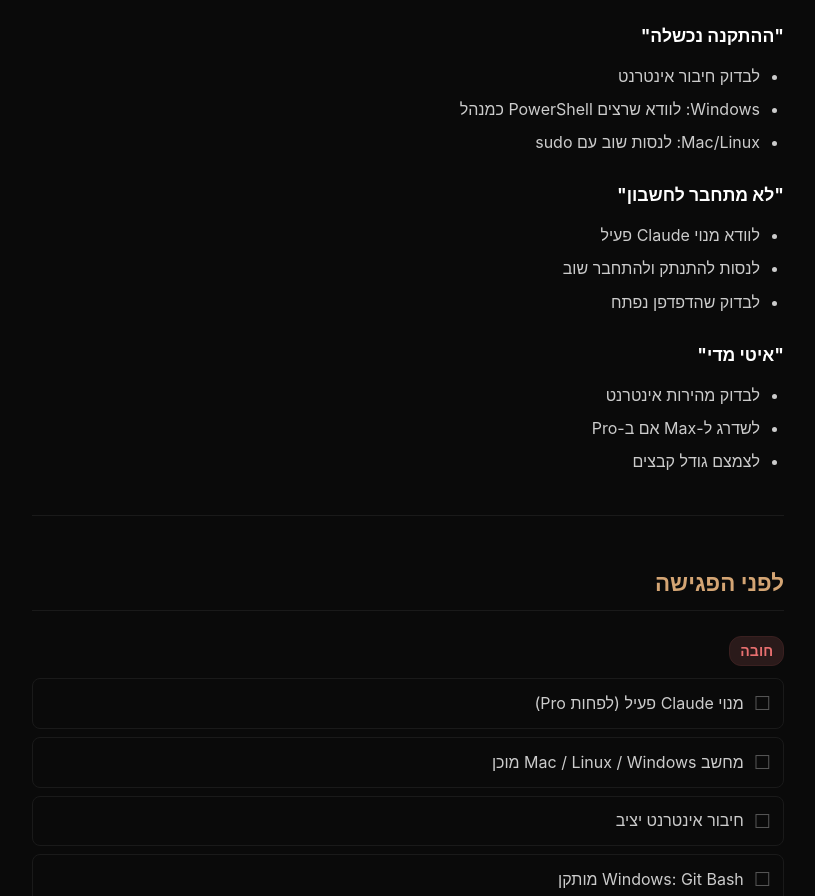
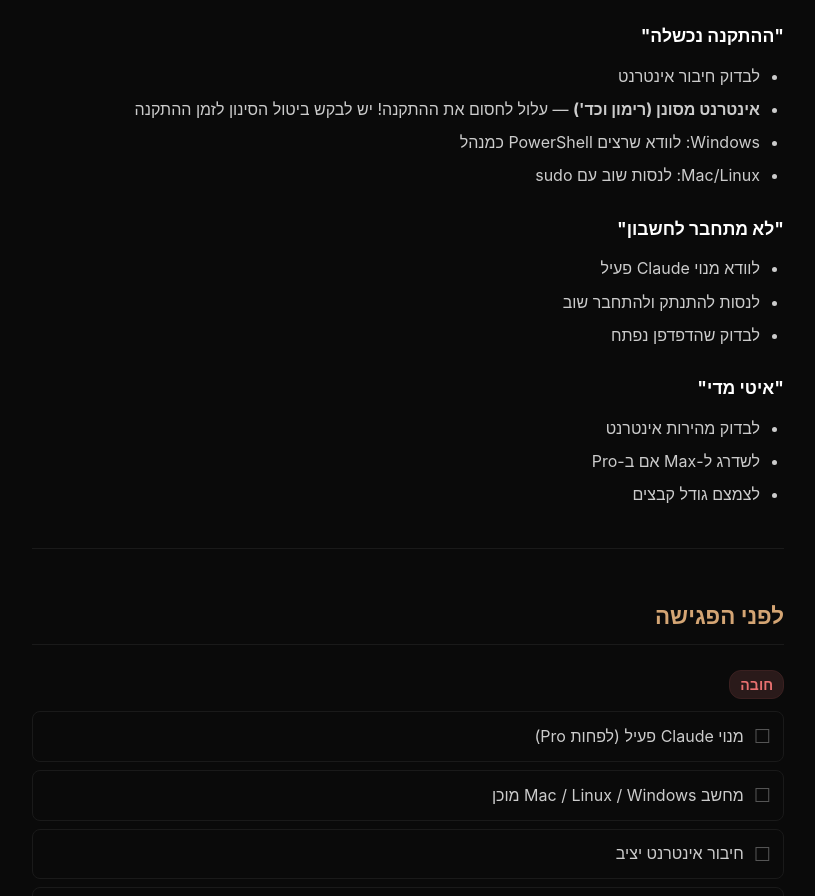
Before and after one commit to aviz85/claude-code-setup, a plain HTML site: page index.html in a window 1280 px wide. Shown: the part 3585-4481 px from the top of the page, without its empty margins (232-1047 px from the left). Drawn offline with Linux system fonts and the light colour scheme.

Commit message:
Add filtered internet (Rimon) warning

```diff
--- a/index.html
+++ b/index.html
@@ -452,6 +452,7 @@
         <h3>"ההתקנה נכשלה"</h3>
         <ul>
             <li>לבדוק חיבור אינטרנט</li>
+            <li><strong>אינטרנט מסונן (רימון וכד')</strong> — עלול לחסום את ההתקנה! יש לבקש ביטול הסינון לזמן ההתקנה</li>
             <li>Windows: לוודא שרצים PowerShell כמנהל</li>
             <li>Mac/Linux: לנסות שוב עם sudo</li>
         </ul>
```
